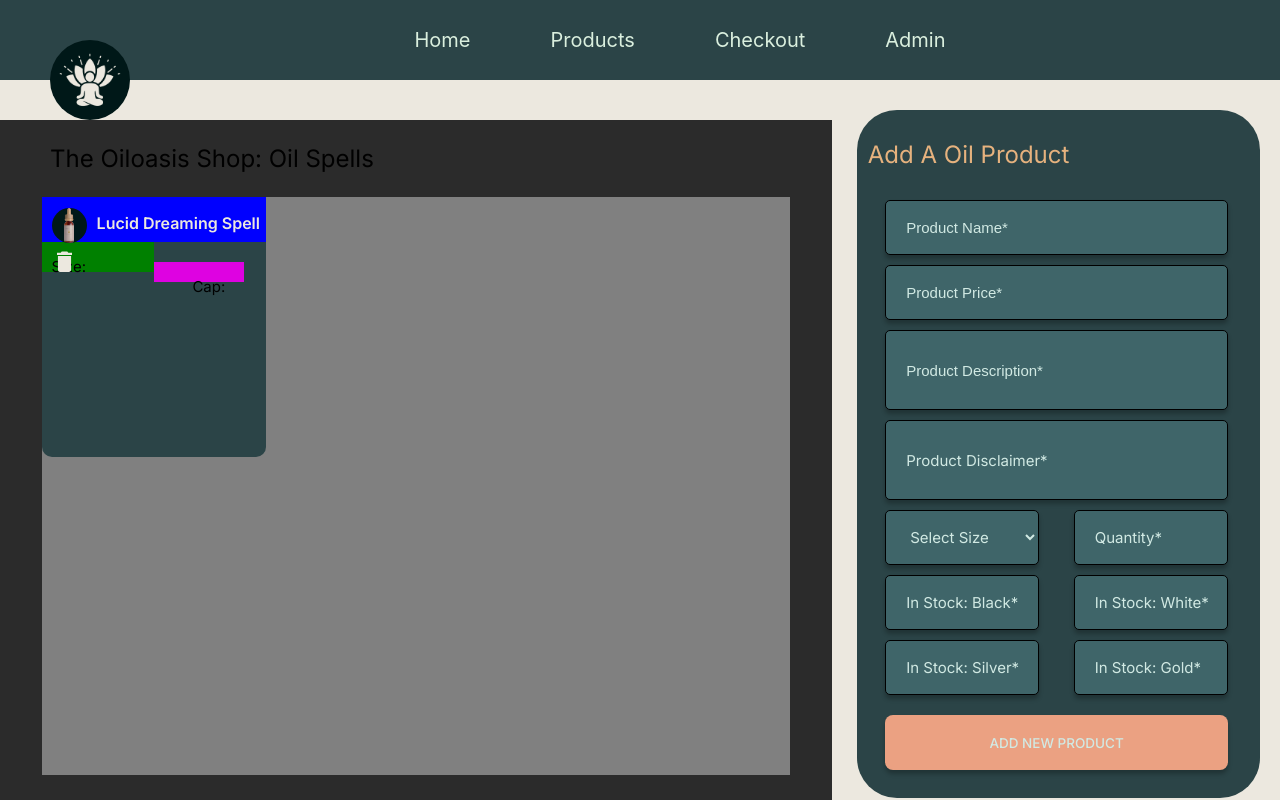
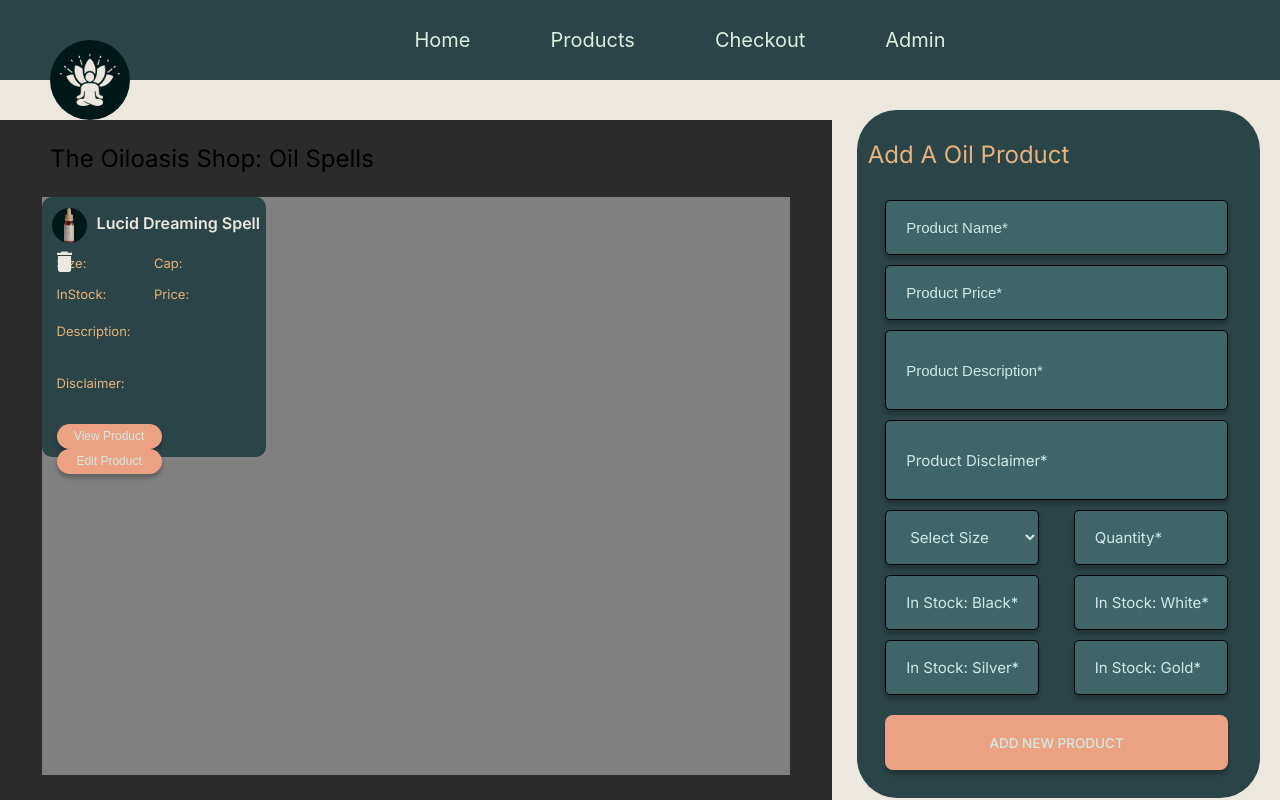
Before and after one commit to Tsebo200/Oiloasis, a React (Create React App) app in the folder client/: page /admin in a window 1280 px wide. Built offline with nearby package versions, Linux system fonts and the light colour scheme.

Commit message:
Card One complete

```diff
--- a/client/src/Components/Cards/ProductInfoCard.jsx
+++ b/client/src/Components/Cards/ProductInfoCard.jsx
@@ -1,7 +1,13 @@
 import React from 'react';
 import styles from '../Cards/ProductInfoCard.module.scss'
+import { useState } from 'react';
+
 
 function ProductInfoCard() {
+
+    // const [items, setItems] = useState([]);
+    // console.log(localStorage)
+
   return (
     <>
          <div className={styles.detail_one}>
@@ -10,17 +16,44 @@ function ProductInfoCard() {
                   <p className={styles.spell_name}>Lucid Dreaming Spell</p>
                   <div className={styles.delete_btn}></div>
               </div>
-              {/* <div className={styles.row_two}> */}
+              <div className={styles.row_two}>
               <div className={styles.left_col}>
                   <p className={styles.size_text}>Size:</p>
+              </div>
 
-              </div><br/>
-              {/* <p className={styles.instock_text}>InStock:</p> */}
 
               <div className={styles.right_col}>
                   <p className={styles.cap_text}>Cap:</p>
               </div>
-              {/* </div> */}
+              </div>
+
+              <div className={styles.row_three}>
+                <div className={styles.left_col_two}>
+                    <p className={styles.instock_text}>InStock:</p>
+                </div>
+                <div className={styles.right_col}>
+                    <p className={styles.price_text}>Price:</p>
+                </div>
+              </div>
+              <div className={styles.row_breaker}></div>
+
+              <div className={styles.row_four}>
+                <p className={styles.desc_text}>Description:</p>
+              </div>
+              <div className={styles.row_five}>
+                <p className={styles.disclaim_text}>Disclaimer:</p>
+              </div>
+
+              <div className={styles.row_six}>
+
+              <button className={styles.view_btn}>View Product</button>
+              <button className={styles.edit_btn}>Edit Product</button>
+{/*
+              <p className={styles.view_text}>View Product</p>
+                <p className={styles.edit_text}>Edit Product</p> */}
+              </div>
+
+
         </div>
     </>
   )
--- a/client/src/Components/Cards/ProductInfoCard.module.scss
+++ b/client/src/Components/Cards/ProductInfoCard.module.scss
@@ -12,7 +12,6 @@
   .row_one{
     width: 100%;
     height: 45px;
-    background: blue;
     display: flex;
     flex-direction: row;
     flex-wrap: wrap;
@@ -63,7 +62,9 @@
   }
 
   .row_two{
-    background: red;
+    width: 100%;
+    height: 12%;
+    float: left;
     display: flex;
     flex-direction: row;
     flex-wrap: wrap;
@@ -74,37 +75,165 @@
 
 .left_col{
     width: 50%;
-    height: 30px;
-    background: green;
+    height: 100%;
+    float: left;
+}
 
+.row_three{
+    width: 100%;
+    height: 10%;
+    float: left;
+}
+
+.size_text{
+    font-size: 13px;
+    margin-left: 15px;
+    color: $text_accent;
+    font-family: Inter;
+    font-weight: 400;
+    float: left;
+}
+
+.cap_text{
+    font-size: 13px;
+    font-family: Inter;
+    font-weight: 400;
+    color: $text_accent;
+    float: left;
+}
+
+.left_col_two{
+    width: 50%;
+    height: 100%;
     float: left;
 }
 
 .instock_text{
+    font-size: 13px;
+    font-family: Inter;
+    color: $text_accent;
+    font-weight: 400;
+    margin-left: 15px;
+    float: left;
+}
+
+.price_text{
+    font-size: 13px;
+    font-family: Inter;
+    color: $text_accent;
+    font-weight: 400;
+    float: left;
+}
+
+.row_breaker{
+    width: 100%;
+    height: 4%;
+    // background: whitesmoke;
+    float: left;
+}
+
+.row_four{
+    width: 100%;
+    height: 20%;
+    // background: blue;
+    float: left;
+}
+
+.desc_text{
+    font-size: 13px;
+    font-family: Inter;
+    color: $text_accent;
+    font-weight: 400;
+    margin-left: 15px;
+    float: left;
+}
+
+.disclaim_text{
+    font-size: 13px;
+    font-family: Inter;
+    color: $text_accent;
+    font-weight: 400;
+    margin-left: 15px;
+    float: left;
+}
+
+// width = 240 + 15 = 255px
+.view_btn{
+    width: 105px;
+    height: 100%;
+    border-radius: 15px;
+    margin-left: 15px;
+    text-align: center;
+    font-size: 12px;
+    background: $accent_one;
+    box-shadow: 0px 4px 4px rgba(0, 0, 0, 0.25);
+    text-decoration: none;
+    border-style: none;
+    color: $light_green;
+    float: left;
+}
+
+.view_btn:hover{
+    border: 1px solid $accent_three;
+    background: none;
+    cursor: pointer;
+}
+
+.view_text{
+    font-size: 12px;
+    margin: auto;
+    margin-top: 5px;
+}
+
+.edit_btn{
+    width: 105px;
+    height: 100%;
+    border-radius: 15px;
+    margin-left: 15px;
+    text-align: center;
+    font-size: 12px;
+    background: $accent_one;
+    box-shadow: 0px 4px 4px rgba(0, 0, 0, 0.25);
+    text-decoration: none;
+    border-style: none;
+    color: $light_green;
+    float: left;
+}
+
+.edit_btn:hover{
+    border: 1px solid $accent_three;
+    background: none;
+    cursor: pointer;
+}
+
+
+.row_six{
+    width: 100%;
+    height: 25px;
     margin-top: 20px;
     float: left;
 }
 
+.new_product_btn{
+    width: 100%;
+    height: 55px;
+    margin-top: 20px;
+    text-decoration: none;
+    border-style: none;
+    text-align: center;
+    background: $accent_one;
+    box-shadow: 0px 4px 4px rgba(0, 0, 0, 0.25);
+    border-radius: 8px;
+    font-family: Inter;
+    font-weight: 500;
+    font-size: 13.5px;
+    line-height: 18px;
+    text-transform: uppercase;
 
-  .right_col{
-    width: 40%;
-    height: 20px;
-    background: rgb(222, 2, 225);
-    float: left;
   }
 
-    .size_text{
-      font-size: 15px;
-      font-family: Inter;
-      font-weight: 400;
-      margin-left: 10px;
-      align-items: auto;
-      float: left;
+  .new_product_btn:hover{
+      border: 1px solid $accent_three;
+      background: none;
+      cursor: pointer;
     }
-
-    .cap_text{
-      font-size: 15px;
-      font-family: Inter;
-      font-weight: 400;
-      margin-left: 20px;
-    }
```
Also changed, not shown: client/src/Components/Forms/AddProductForm.jsx (line endings or trailing spaces). Lines whose indentation alone changed are shown as unchanged.
